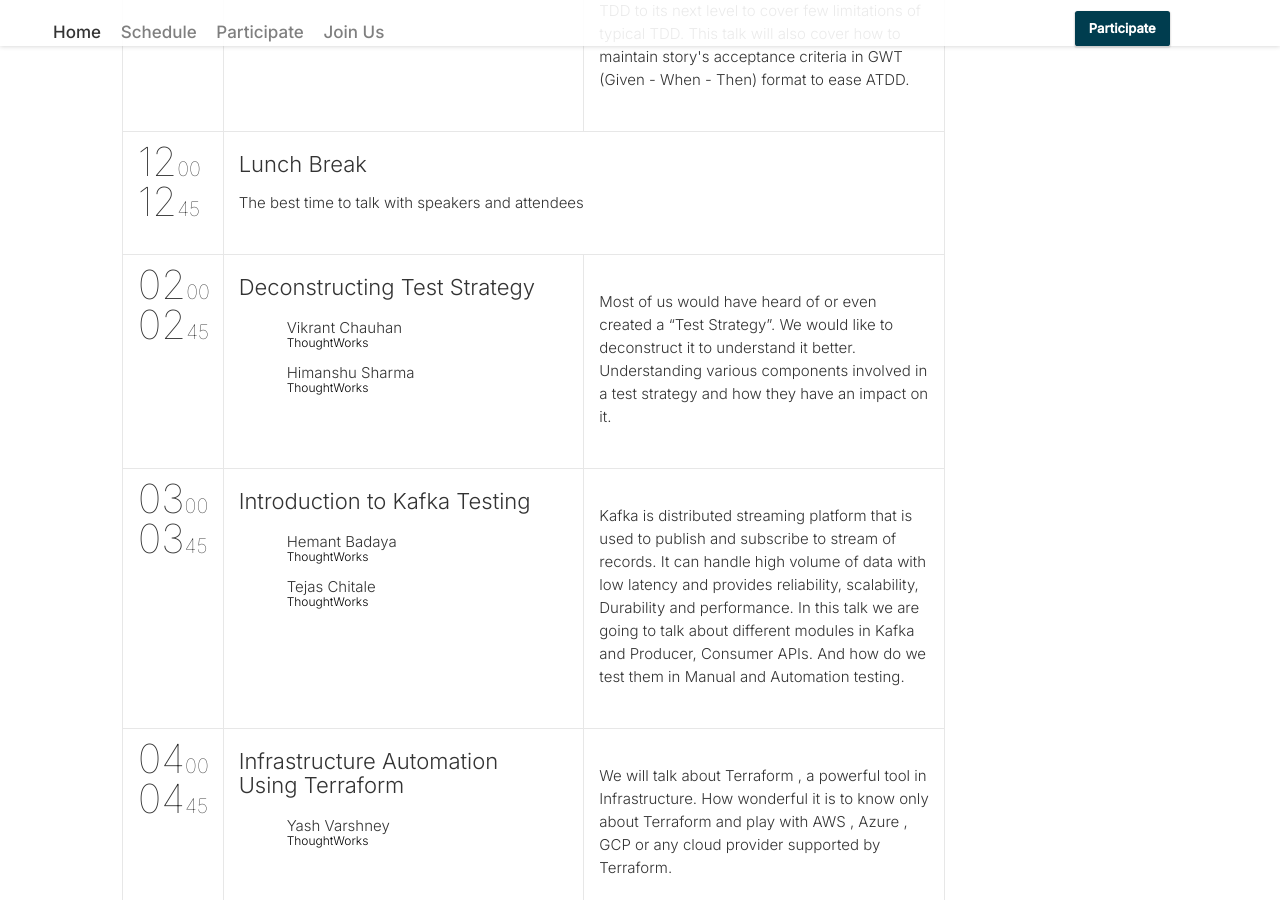
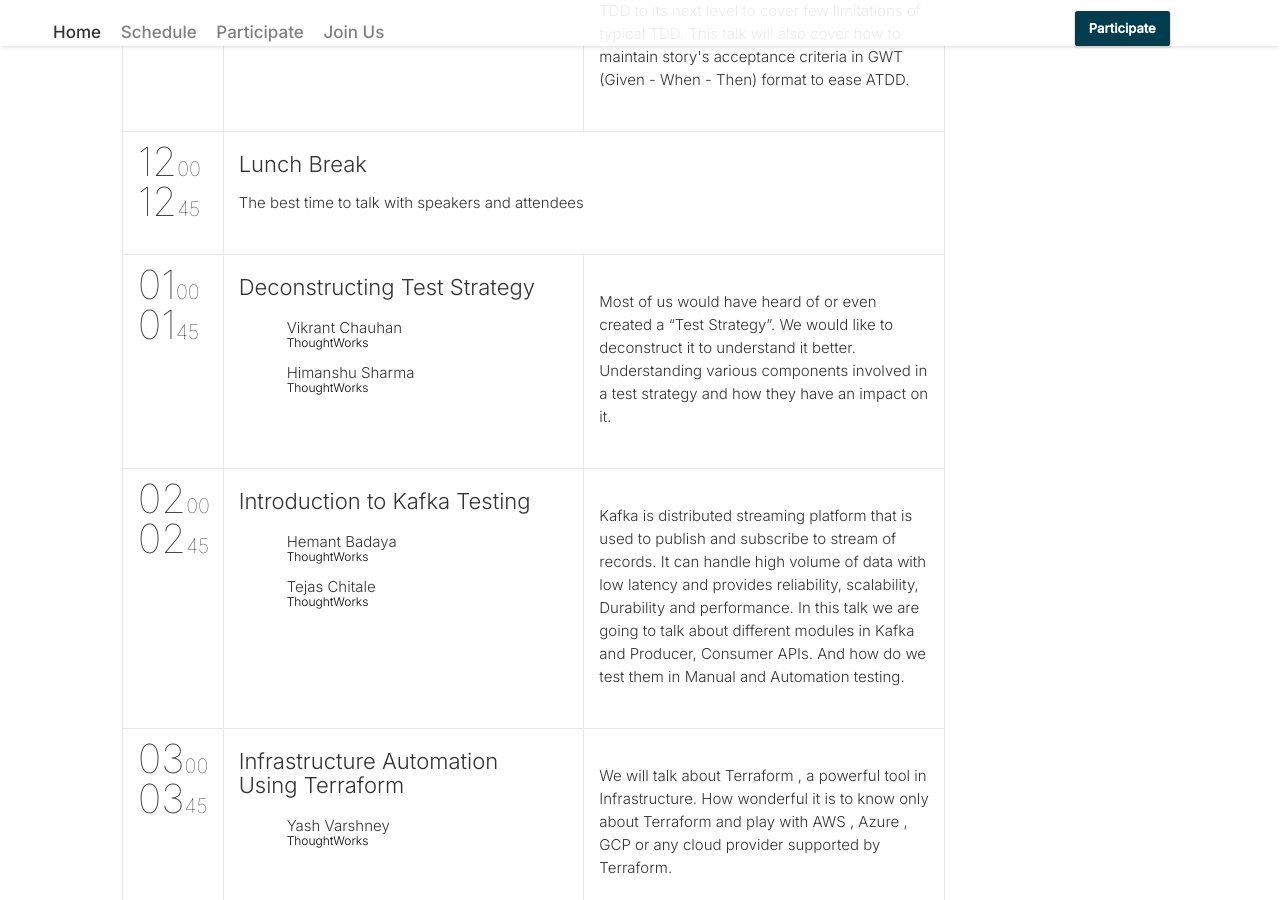
Before and after one commit to twpune/vodqa, a Jekyll site: the page built from index.html, in a window 1280 px wide and 900 px high, scrolled down 2215 px. Built offline with Jekyll 4.4.1, drawn with Linux system fonts in a browser that asks for light colours; nearby versions of some CDN libraries; comment, search, counter and statistics services are not loaded.

Commit message:
Kinnari | Updating the schedule lunch timing

```diff
--- a/_data/schedule.yml
+++ b/_data/schedule.yml
@@ -21,17 +21,17 @@
     	sessionIds: [001]
     }
     - {
-    	startTime: "02:00",
-    	endTime: "02:45",
+    	startTime: "01:00",
+    	endTime: "01:45",
     	sessionIds: [009, 0010]
+    }
+    - {
+      startTime: "02:00",
+      endTime: "02:45",
+      sessionIds: [ 0011, 0012 ]
     }
     - {
       startTime: "03:00",
       endTime: "03:45",
-      sessionIds: [ 0011, 0012 ]
-    }
-    - {
-      startTime: "04:00",
-      endTime: "04:45",
       sessionIds: [ 0013, 0014 ]
     }
```
